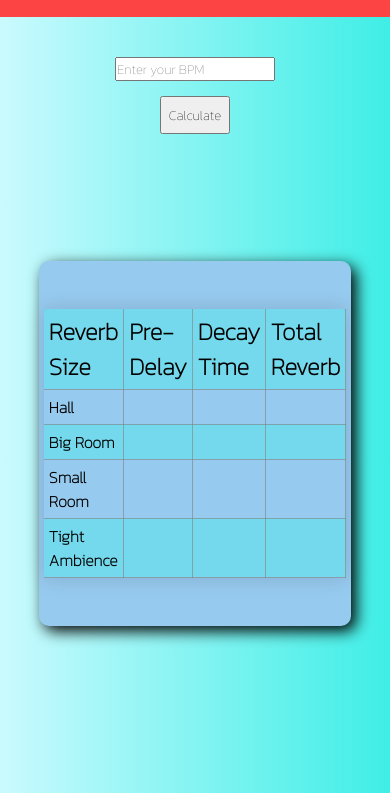
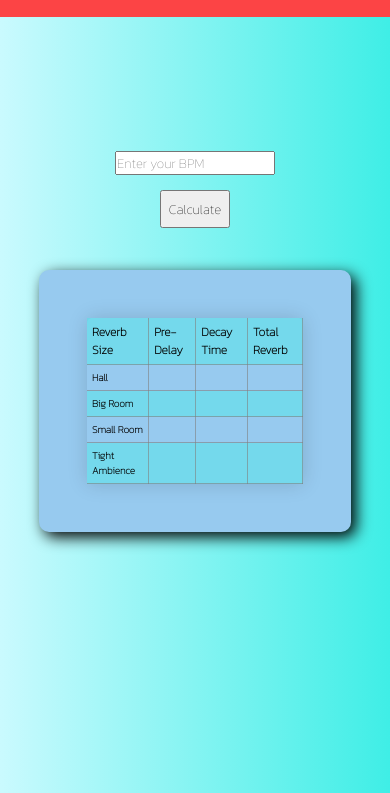
Before and after one commit to parkerrudd/reverb-calculator, a plain HTML site: page index.html in a window 390 px wide. Shown: the part 51-844 px from the top of the page. Drawn offline with Linux system fonts and the light colour scheme.

Commit message:
added responsive css

```diff
--- a/style.css
+++ b/style.css
@@ -13,6 +13,12 @@ header {
     text-align: center;
     height: 8vh;
     background-color: #fc4445;
+}
+
+@media screen and (max-width: 300px) {
+    h1 {
+        font-size: 1.5em;
+    }
 }
 
 .container {
@@ -31,6 +37,12 @@ header {
     flex-direction: column;
     gap: 15px;
     padding-bottom: 15vh;
+}
+
+@media screen and (max-width: 740px) {
+    .input-container {
+        padding-bottom: 5vh;
+    }
 }
 
 #btn {
@@ -54,15 +66,27 @@ header {
 #table {
     border-collapse: collapse;
     /* margin: 2rem 12rem; */
-    min-width: 90%;
+    /* min-width: 90%; */
     border-radius: 5px 5px 0 0;
     box-shadow: 0 0 20px rgba(0, 0, 0, 0.15);
     text-align: left;
-    font-size: 1rem;
+    font-size: 1em;
+    max-width: 70vw;
 }
 
 #table thead tr {
     font-size: 1.5rem;
+    font-weight: bold;
+}
+
+@media screen and (max-width: 585px) {
+    #table {
+        font-size: 10px;
+    }
+
+    #table thead tr {
+        font-size: 1.2em;
+    }
 }
 
 #table th,
```
